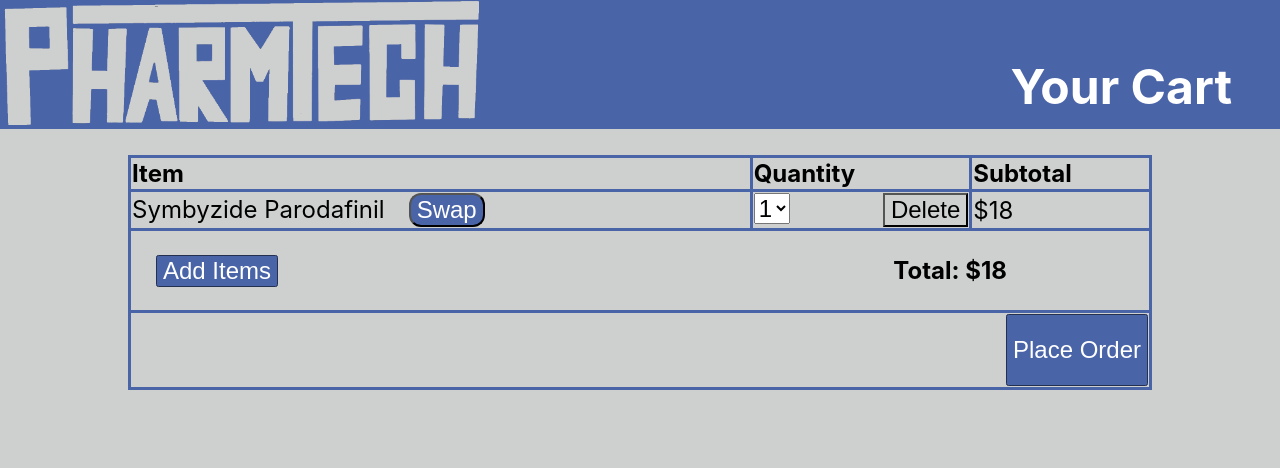
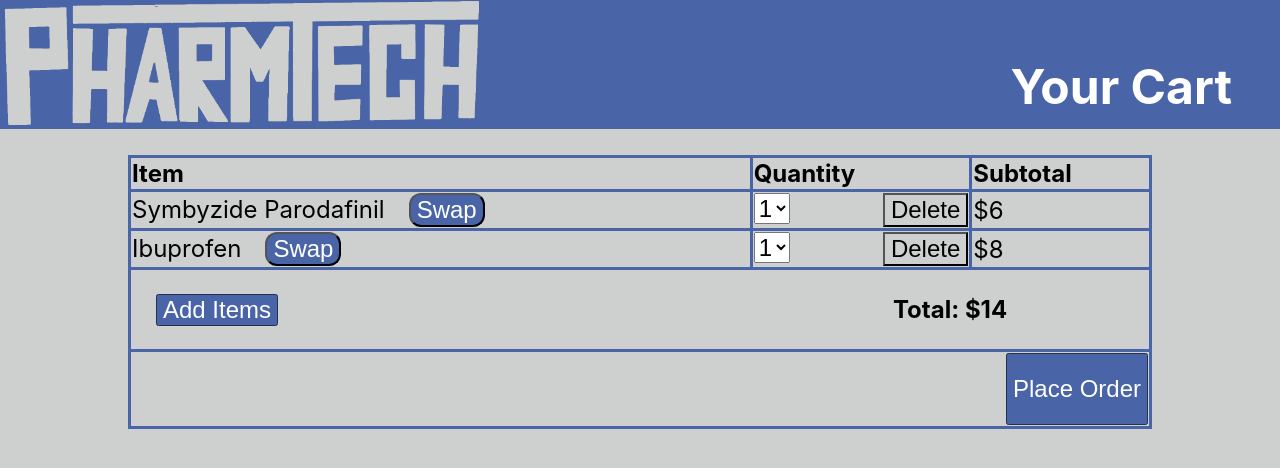
Before and after one commit to XuanZhai/FrontEnd, a React (Create React App) app: page /pharmManager/cart in a window 1280 px wide. Shown: the top 468 px of the page. Built offline with nearby package versions, Linux system fonts and the light colour scheme.

Commit message:
added more functionality to the cart in pharmacy manager

```diff
--- a/src/App.jsx
+++ b/src/App.jsx
@@ -12,6 +12,7 @@ import { Manufacturer } from './components/pages/manufacturer';
 import { ViewCart } from './components/pharmManagerComps/viewCart';
 import { YourPharmacy, Inventory } from './components/pharmManagerComps';
 
+
 class App extends React.Component {
     constructor(props) {
       super(props);
@@ -23,9 +24,10 @@ class App extends React.Component {
       return (
         <Router>
           <Switch>
+            <Route exact path="/" ><Login /></Route>
             <Route exact path="/login" ><Login /></Route>
             <Route exact path="/register"><Register /></Route>
-            <Route exact path="/pharmManager" ><PharmManager /></Route>
+            <Route exact path="/pharmManager"><PharmManager /></Route>
                 <Route exact path="/pharmManager/cart" ><ViewCart /></Route>
                 <Route exact path="/pharmManager/yourPharmacy" ><YourPharmacy /></Route>
                 <Route exact path="/pharmManager/inventory" ><Inventory /></Route>
--- a/src/components/login/login.jsx
+++ b/src/components/login/login.jsx
@@ -14,7 +14,6 @@ export class Login extends React.Component {
         this.findLoginType = this.findLoginType.bind(this);
         this.getUsername = this.getUsername.bind(this);
     }
-
     findLoginType(e) {
         this.setState({ loginType: e.target.value });
     }
--- a/src/components/pages/pharmManager.jsx
+++ b/src/components/pages/pharmManager.jsx
@@ -8,9 +8,8 @@ export class PharmManager extends React.Component {
     constructor(props) {
         super(props);
         this.state = {
-            username: "test",
+            username: this.params.username,
         };
-        // const { username } = this.props.match.params.username
     }
 
     render() {
@@ -22,7 +21,7 @@ export class PharmManager extends React.Component {
                         <img src={Logo} />
                     </div>
                     <h1 className = "welcome">
-                        Welcome back {this.state.username}!
+                        Welcome back {this.props.username}!
                     </h1>
                     <Link to="/pharmManager/cart">
                         <button id = "cart" type="button">
--- a/src/components/pharmManagerComps/viewCart.jsx
+++ b/src/components/pharmManagerComps/viewCart.jsx
@@ -6,6 +6,30 @@ export class ViewCart extends React.Component {
 
     constructor(props) {
         super(props);
+        this.state = {
+            total: 14,
+            quantity: 0,
+            drugs: [{
+                "name": "Symbyzide Parodafinil",
+                "cost": 6,
+                "quantity": 0
+            },
+            {
+                "name": "Ibuprofen",
+                "cost": 8,
+                "quantity": 0
+            },
+            ]
+        }
+        this.findTotal = this.findTotal.bind(this);
+        this.findQuantity = this.findQuantity.bind(this);
+    }
+
+    findTotal(e, total) {
+        this.setState({total: this.state.total + e.target.value});
+    }
+    findQuantity(e) {
+        this.setState({quantity: e.target.value});
     }
 
     render() {
@@ -26,12 +50,13 @@ export class ViewCart extends React.Component {
                             <th>Quantity</th>
                             <th>Subtotal</th>
                         </tr>
+                            {this.state.drugs.map(item => (
                                 <tr>
-                            <td id = "item">Symbyzide Parodafinil
+                                  <td id = "item">{item.name}
                                   <button type = "button" id = "swap">Swap</button>
                                   </td>
                                   <td id = "item">
-                                <select id = "quantity">
+                                <select id = "quantity" onChange={this.findQuantity}>
                                     <option value = "1">1</option>
                                     <option value = "2">2</option>
                                     <option value = "3">3</option>
@@ -44,8 +69,10 @@ export class ViewCart extends React.Component {
                                 </select>
                                     <button type = "button" id = "delete">Delete</button>
                                     </td>
-                            <td id = "item">$18</td>
+
+                                    <td id = "item">${item.cost}</td>
                                 </tr>
+                            ))}
                         <tr className = "lastRow">
                             <td>
                                 <div className = "extraButtons">
@@ -53,7 +80,7 @@ export class ViewCart extends React.Component {
                                 </div>
                             </td>
                             <td colSpan = "2">
-                            <h3 id = "total">Total: $18</h3> <br/>
+                            <h3 id = "total">Total: ${this.state.total}</h3> <br/>
                             </td>
                         </tr>
                         <tr>
```
Lines whose indentation alone changed are shown as unchanged.
